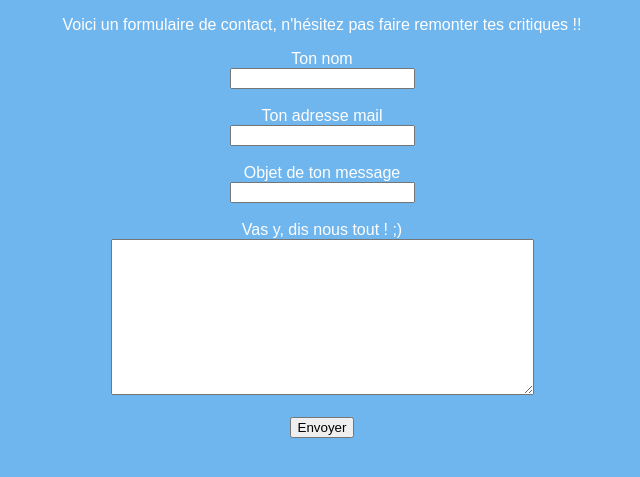
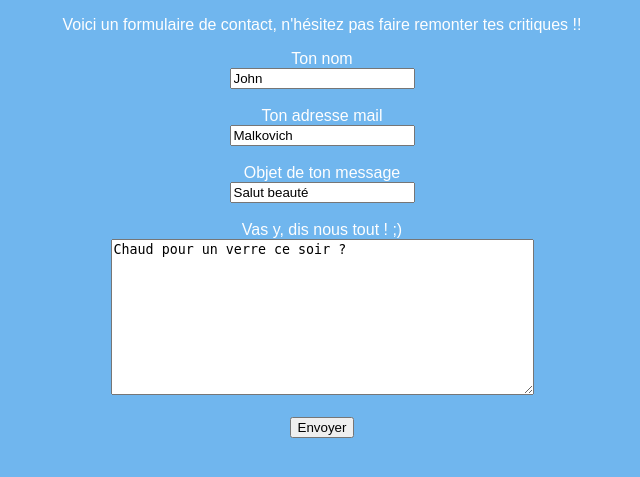
Before and after one commit to vianmora/Projet_ecrans, a Node server app: page /contact in a window 1280 px wide. Shown: the part 174-651 px from the top of the page, without its empty margins (318-958 px from the left). Run offline with Node 20, Linux system fonts and the light colour scheme.

Commit message:
ajout de méthode post et query string pour la page contact-success avec body parser

```diff
--- a/Serveur_Express.js
+++ b/Serveur_Express.js
@@ -1,4 +1,5 @@
 var express = require ('express');
+var bodyparser = require('body-parser');
 
 /*créer un server vide*/
 var app = express();
@@ -8,6 +9,9 @@ app.set('view engine', 'ejs');
 
 /*gérer les liens statics avec le middleware 'use' */
 app.use('/assets' /*lien à appeler*/, express.static('assets' /*lien réel*/));
+
+/*gérer les requète POST avec le middleware 'body-parser'*/
+var urlencodedParser = bodyparser.urlencoded({ extended: false })
 
 /*routing simple
 app.get('/', function(req, res){
@@ -33,12 +37,14 @@ app.get('/', function(req, res){
   res.render('Home');
 });
 
+/* gérer la page contact avec des requète en query string et POST */
 app.get('/contact', function(req, res){
-  res.render('Contact');
+  res.render('Contact', {qs:req.query});
 });
 
-app.get('/contact-success', function(req, res){
-  res.render('Contact-success');
+app.post('/contact', urlencodedParser, function(req, res){
+  if (!req.body) return res.sendStatus(400)
+  res.render('Contact-success', {POST : req.body});
 });
 
 app.get('/profil/:city', function(req, res){
--- a/views/Contact-success.ejs
+++ b/views/Contact-success.ejs
@@ -13,8 +13,8 @@
 
 		<section>
 			<p>
-				Merci beaucoup <%= post.name %> pour ton message, nous reviendrons vers toi dès que possible !!<br />
-				nous te recontacterons alors à l'adresse : <%= post.mail%>
+				Merci beaucoup <%= POST.name %> pour ton message, nous reviendrons vers toi dès que possible !!<br />
+				nous te recontacterons alors à l'adresse : <%= POST.mail%>
 			</p>
 		</section>
 
--- a/views/Contact.ejs
+++ b/views/Contact.ejs
@@ -17,19 +17,19 @@
 			</p>
 		</section>
 
-		<form methode ="post" action = "/Contact-success">
+		<form method ="POST" action = "/contact">
 			<p>
 				<label for = 'name'>Ton nom<br /></label>
-				<input type = 'name' name ='name'/> <br /><br />
+				<input type = 'name' name ='name' value = 'John'/> <br /><br />
 
 				<label for = 'mail'>Ton adresse mail<br /></label>
-				<input type = 'email' name ='mail'/> <br /><br />
+				<input type = 'email' name ='mail' value = 'Malkovich'/> <br /><br />
 
 				<label for = 'object'>Objet de ton message<br /></label>
-				<input type = 'text' name = 'object' /><br /><br />
+				<input type = 'text' name = 'object' value = 'Salut beauté'/><br /><br />
 
 				<label for = 'message'>Vas y, dis nous tout ! ;) <br /></label>
-				<textarea name = 'message' rows="10" cols="50"></textarea><br /><br />
+				<textarea name = 'message' rows="10" cols="50">Chaud pour un verre ce soir ? </textarea><br /><br />
 
 				<input type="submit" value="Envoyer" />
 			</p>
```
